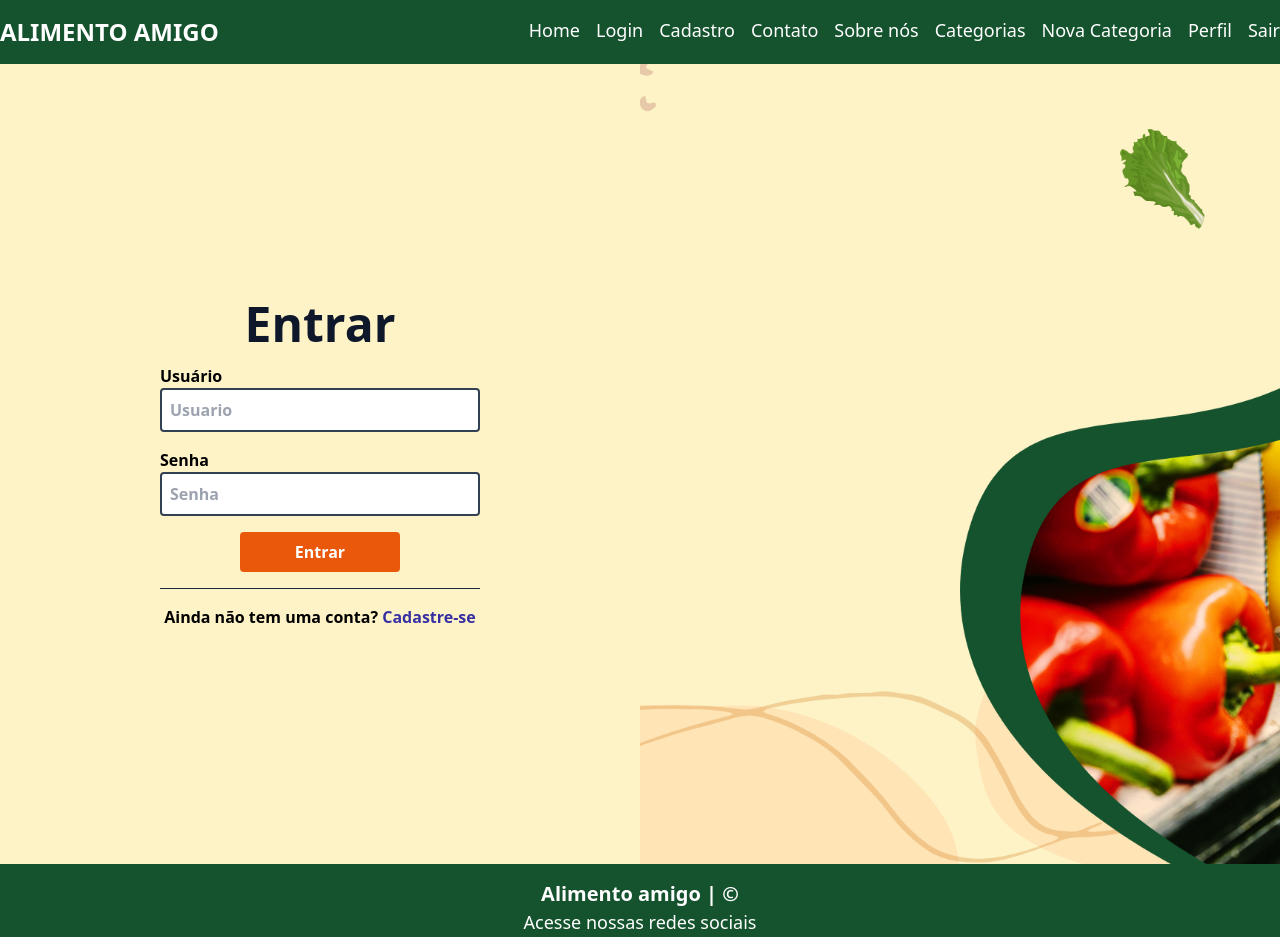
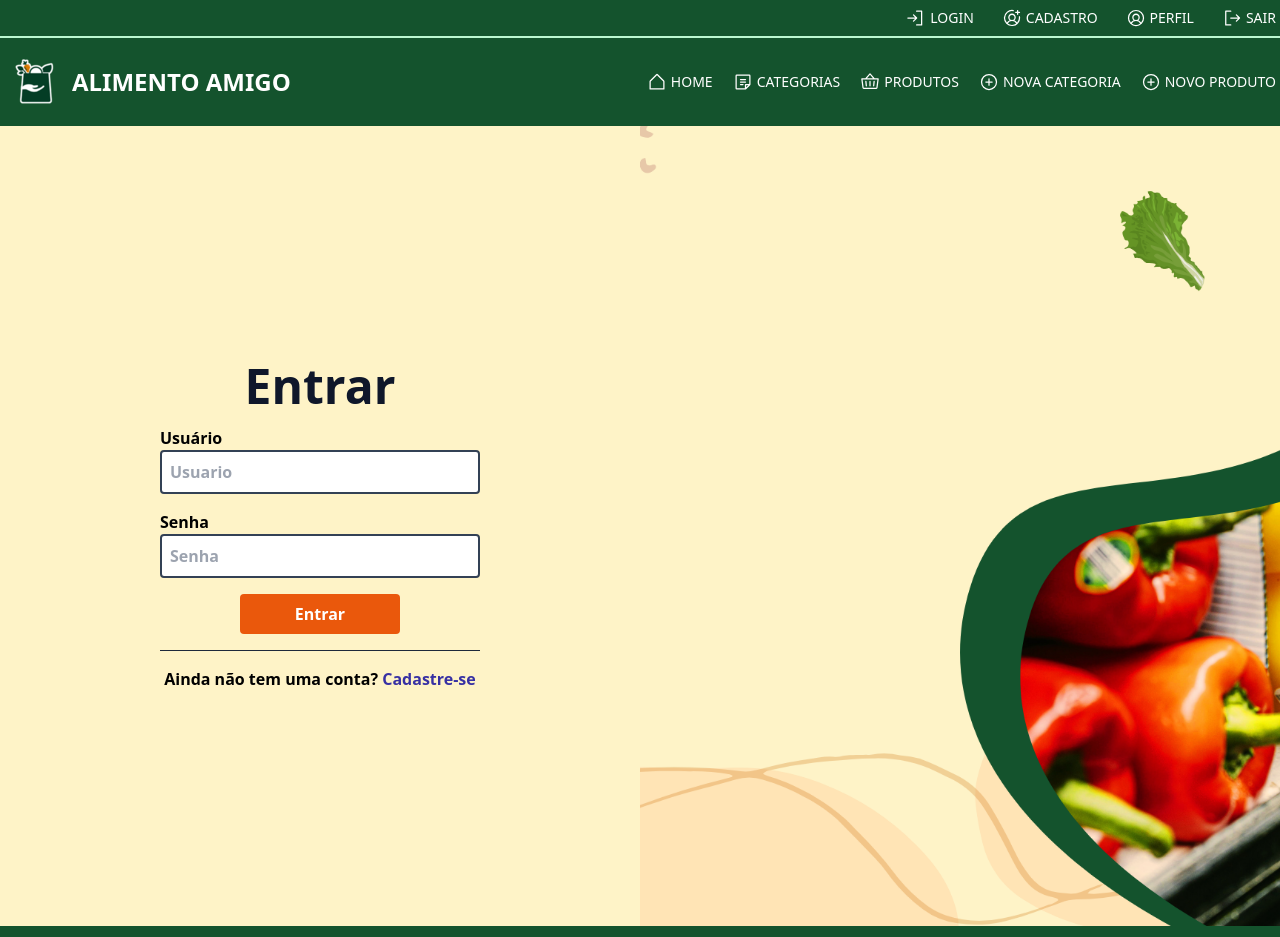
Before and after one commit to AlimentoAmigo/alimento-amigo-front, a React (Vite) app: page / in a window 1280 px wide. Shown: the top 937 px of the page. Built offline with nearby package versions, Linux system fonts and the light colour scheme.

Commit message:
Começo CRUD Produto.

```diff
--- a/src/App.tsx
+++ b/src/App.tsx
@@ -11,6 +11,7 @@ import { AuthProvider } from './contexts/AuthContexts';
 import ListaCategoria from './components/categoria/listaCategoria/ListaCategoria';
 import FormularioCategoria from './components/categoria/formularioCategoria/FormularioCategoria';
 import DeletarCategoria from './components/categoria/deletarCategoria/DeletarCategoria';
+import ListaProdutos from './components/produto/listaProduto/ListaProduto';
 
 
 function App() {
@@ -31,6 +32,7 @@ function App() {
                           <Route path="/cadastroCategoria" element={<FormularioCategoria />} />
                           <Route path="/editarCategoria/:id" element={<FormularioCategoria />} />
                           <Route path="/deletarCategoria/:id" element={<DeletarCategoria />} />
+                          <Route path="/produtos" element={<ListaProdutos />} />
                       </Routes>
                   </div>
                   <Footer />
--- a/src/components/categoria/formularioCategoria/FormularioCategoria.tsx
+++ b/src/components/categoria/formularioCategoria/FormularioCategoria.tsx
@@ -125,7 +125,7 @@ function FormularioCategoria() {
             value={categoria.descricao}
             onChange={(e: ChangeEvent<HTMLInputElement>) => atualizarEstado(e)}
           />
-          <div> <p className="font-sm text-red-600">*Campos obrigatórios. Mínimo de 5 caracteres para o campo "nome" e 10 para o campo "descrição".</p></div>
+          <div> <p className="font-sm text-red-600">*CAMPOS OBRIGATÓRIOS. Mínimo de 5 caracteres para o campo "nome" e 10 para o campo "descrição".</p></div>
         </div>
         <button
           className="rounded text-slate-100 bg-indigo-400 hover:bg-indigo-800 w-1/2 py-2 mx-auto block"
--- a/src/components/footer/Footer.tsx
+++ b/src/components/footer/Footer.tsx
@@ -1,23 +1,28 @@
 import React from 'react'
-import { FacebookLogo, InstagramLogo, LinkedinLogo } from '@phosphor-icons/react'
+import { FacebookLogo, InstagramLogo, LinkedinLogo, Phone, UsersThree } from '@phosphor-icons/react'
+import { Link } from 'react-router-dom'
 
 function Footer() {
 
+  let data = new Date().getFullYear()
 
 
   return (
     <>
         <div className="flex justify-center bg-green-900 text-white">
           <div className="container flex flex-col items-center py-4">
-            <p className='text-xl font-bold'>Alimento amigo | &copy; </p>
-            <p className='text-lg'>Acesse nossas redes sociais</p>
+            <p className='text-xl font-bold'>Alimento Amigo | &copy; {data}</p>
+            <p className='text-sm uppercase text-green-300'>Acesse nossas redes sociais!</p>
             <div className='flex gap-2'>
               <LinkedinLogo size={48} weight='bold' />
               <InstagramLogo size={48} weight='bold' />
-              <FacebookLogo size={48} weight='bold' />
+              <FacebookLogo size={48} weight='bold' /></div>
+              <div className='flex'>
+              <Link to= '/sobre' className='hover:underline px-2 text-green-300'>Sobre nós</Link> |
+              <Link to= '/contato' className='hover:underline px-2 text-green-300'>Contato</Link>
             </div>
-          </div>
-        </div>
+            </div>
+            </div>
       </>
   )
 }
--- a/src/components/navbar/Navbar.tsx
+++ b/src/components/navbar/Navbar.tsx
@@ -1,4 +1,8 @@
+import { HomeIcon } from '@heroicons/react/16/solid'
+import { Basket, HouseSimple, Phone, PlusCircle, SignIn, SignOut, User, UserCircle, UserCirclePlus, UsersThree } from '@phosphor-icons/react'
+import { Note } from '@phosphor-icons/react/dist/ssr'
 import { Link, useNavigate } from 'react-router-dom'
+import favicon from '../../assets/img/favicon.png'
 
 
 
@@ -8,22 +12,39 @@ function Navbar() {
 
   return (
     <>
-     <div className='w-full bg-green-900 text-white flex justify-center py-4'>
+
+    {/* Acima da linha verde */}
+
+    <div className='w-full bg-green-900 text-white flex justify-center py-2 border-b-2 border-green-200'>
+    <div className="container flex justify-end text-lg item-center text-sm uppercase">
+    <div className='flex gap-4 items-center'>
+    <div className='flex px-1 items-center'><div className='px-1'><SignIn size={20} /></div><Link to='/login' className='hover:underline'>Login</Link></div>
+    <div className='flex px-1 items-center'><div className='px-1'><UserCirclePlus size={20} /></div><Link to= '/cadastro' className='hover:underline'>Cadastro</Link></div>
+    <div className='flex px-1 items-center'><div className='px-1'><UserCircle size={20} /></div><div className='hover:underline'>Perfil</div></div>
+    <div className='flex px-1 items-center'><div className='px-1'><SignOut size={20} /></div><div className='hover:underline'>Sair</div></div>
+    </div>
+    </div>
+    </div>
+
+    {/* Abaixo da linha verde  */}
+
+     <div className='w-full bg-green-900 text-white flex justify-center py-2'>
+
           <div className="container flex justify-between text-lg">
-            <div className='text-2xl font-bold uppercase'>Alimento amigo</div>
+            <div className="container flex justify-between text-lg">
+        <div className="flex justify-left items-center"><img src={favicon} alt="" className='w-30' />
+            <div className='text-2xl font-bold uppercase'>Alimento amigo</div></div>
 
-            <div className='flex gap-4'>
-              <Link to='/home' className='hover:underline'>Home</Link>
-              <Link to='/login' className='hover:underline'>Login</Link>
-              <Link to= '/cadastro' className='hover:underline'>Cadastro</Link>
-              <Link to= '/contato' className='hover:underline'>Contato</Link>
-              <Link to= '/sobre' className='hover:underline'>Sobre nós</Link>
-              <Link to= '/categorias' className='hover:underline'>Categorias</Link>
-              <Link to= '/cadastroCategoria' className='hover:underline'>Nova Categoria</Link>
-              <div className='hover:underline'>Perfil</div>
-              <div className='hover:underline'>Sair</div>
+            <div className='flex gap-2 items-center uppercase text-sm'>
+            <div className='flex px-1 items-center'><div className='px-1'><HouseSimple size={20} /></div><Link to='/home' className='hover:underline'>Home</Link></div>
+            <div className='flex px-1 items-center'><div className='px-1'><Note size={20} /></div><Link to= '/categorias' className='hover:underline'>Categorias</Link></div>
+            <div className='flex px-1 items-center'><div className='px-1'><Basket size={20} /></div><Link to='/produtos' className='hover:underline'>Produtos</Link></div>
+            <div className='flex px-1 items-center'><div className='px-1'><PlusCircle size={20} /></div><Link to= '/cadastroCategoria' className='hover:underline'>Nova Categoria</Link></div>
+            <div className='flex px-1 items-center'><div className='px-1'><PlusCircle size={20} /></div><Link to= '/' className='hover:underline'>Novo Produto</Link></div>
+
             </div>
           </div>
+        </div>
         </div>
     </>
   )
--- /dev/null
+++ b/src/components/produto/cardProduto/CardProduto.tsx
@@ -0,0 +1,37 @@
+import React from 'react'
+import { Link } from 'react-router-dom'
+import Produto from '../../../models/Produto'
+
+interface CardProdutoProps {
+  produto: Produto
+}
+
+function CardProduto({produto}: CardProdutoProps) {
+  return (
+    <div className='border-slate-900 border flex flex-col rounded overflow-hidden justify-between'>
+      <div>
+        <div className="flex w-full bg-indigo-400 py-2 px-4 items-center gap-4">
+          <img src='' className='h-12 rounded-full' alt="" />
+          <h3 className='text-lg font-bold text-center uppercase '>{produto.usuario?.nome}</h3>
+        </div>
+        <div className='p-4 '>
+          <h4 className='text-lg font-semibold uppercase'>{produto.nome}</h4>
+          <img src={produto.foto} alt='Produto ofertado'/>
+          <p>{produto.descricao}</p>
+          <p>Categoria: {produto.categoria?.descricao} </p>
+          <p>Validade: {produto.data_validade} </p>
+        </div>
+      </div>
+      <div className="flex">
+      <Link to='' className='w-full text-white bg-indigo-400 hover:bg-indigo-800 flex items-center justify-center py-2'>
+          <button>Editar</button>
+        </Link>
+        <Link to='' className='text-white bg-red-400 hover:bg-red-700 w-full flex items-center justify-center'>
+          <button>Deletar</button>
+        </Link>
+      </div>
+    </div>
+  )
+}
+
+export default CardProduto
--- /dev/null
+++ b/src/components/produto/listaProduto/ListaProduto.tsx
@@ -0,0 +1,63 @@
+import React, { useContext, useEffect, useState } from 'react';
+import { Dna } from 'react-loader-spinner';
+import { useNavigate } from 'react-router-dom';
+import { buscar } from '../../../services/Service';
+import { AuthContext } from '../../../contexts/AuthContexts';
+import Produto from '../../../models/Produto';
+import CardProduto from '../cardProduto/CardProduto';
+
+function ListaProdutos() {
+  const [produtos, setProdutos] = useState<Produto[]>([]);
+
+  let navigate = useNavigate();
+
+  const { usuario, handleLogout } = useContext(AuthContext);
+  const token = usuario.token;
+
+  useEffect(() => {
+    if (token === '') {
+      alert('Você precisa estar logado');
+      navigate('/');
+    }
+  }, [token]);
+
+  async function buscarProduto() {
+    try {
+      await buscar('/produtos', setProdutos, {
+        headers: {
+          Authorization: token,
+        },
+      });
+    } catch (error: any) {
+      if (error.toString().includes('403')) {
+        alert('O token expirou, favor logar novamente')
+        handleLogout()
+      }
+    }
+  }
+
+  useEffect(() => {
+    buscarProduto();
+  }, [produtos.length]);
+  return (
+    <>
+      {produtos.length === 0 && (
+        <Dna
+          visible={true}
+          height="200"
+          width="200"
+          ariaLabel="dna-loading"
+          wrapperStyle={{}}
+          wrapperClass="dna-wrapper mx-auto"
+        />
+      )}
+      <div className='container mx-auto my-4 grid grid-cols-1 md:grid-cols-2 lg:grid-cols-3 gap-4'>
+        {produtos.map((produto) => (
+          <CardProduto key={produto.id} produto={produto} />
+        ))}
+      </div>
+    </>
+  );
+}
+
+export default ListaProdutos;
--- a/src/models/Produto.ts
+++ b/src/models/Produto.ts
@@ -1,4 +1,5 @@
 import Categoria from "./Categoria";
+import Usuario from "./Usuario";
 
 export default interface Produto {
     id: number;
@@ -8,5 +9,6 @@ export default interface Produto {
     nome: string;
     preco: number;
     quantidade: number;
-    categoria: Categoria | null;
+    categoria?: Categoria | null;
+    usuario: Usuario | null;
 }
--- a/src/paginas/home/Home.tsx
+++ b/src/paginas/home/Home.tsx
@@ -1,4 +1,5 @@
 import homeLogo from '../../assets/img/celular_home.png';
+import ListaProdutos from '../../components/produto/listaProduto/ListaProduto';
 import './Home.css';
 
 
@@ -19,12 +20,12 @@ function Home() {
             </div>
 
             <div className="flex justify-center ">
-              <img src={homeLogo} alt="" className='w-2/3' />
+              <img src={homeLogo} alt="" className='w-1/2' />
 
             </div>
           </div>
         </div>
-
+      <ListaProdutos />
       </>
     );
 }
```
Also changed, not shown: src/components/produto/formularioProduto/FormularioProduto.tsx (added).
